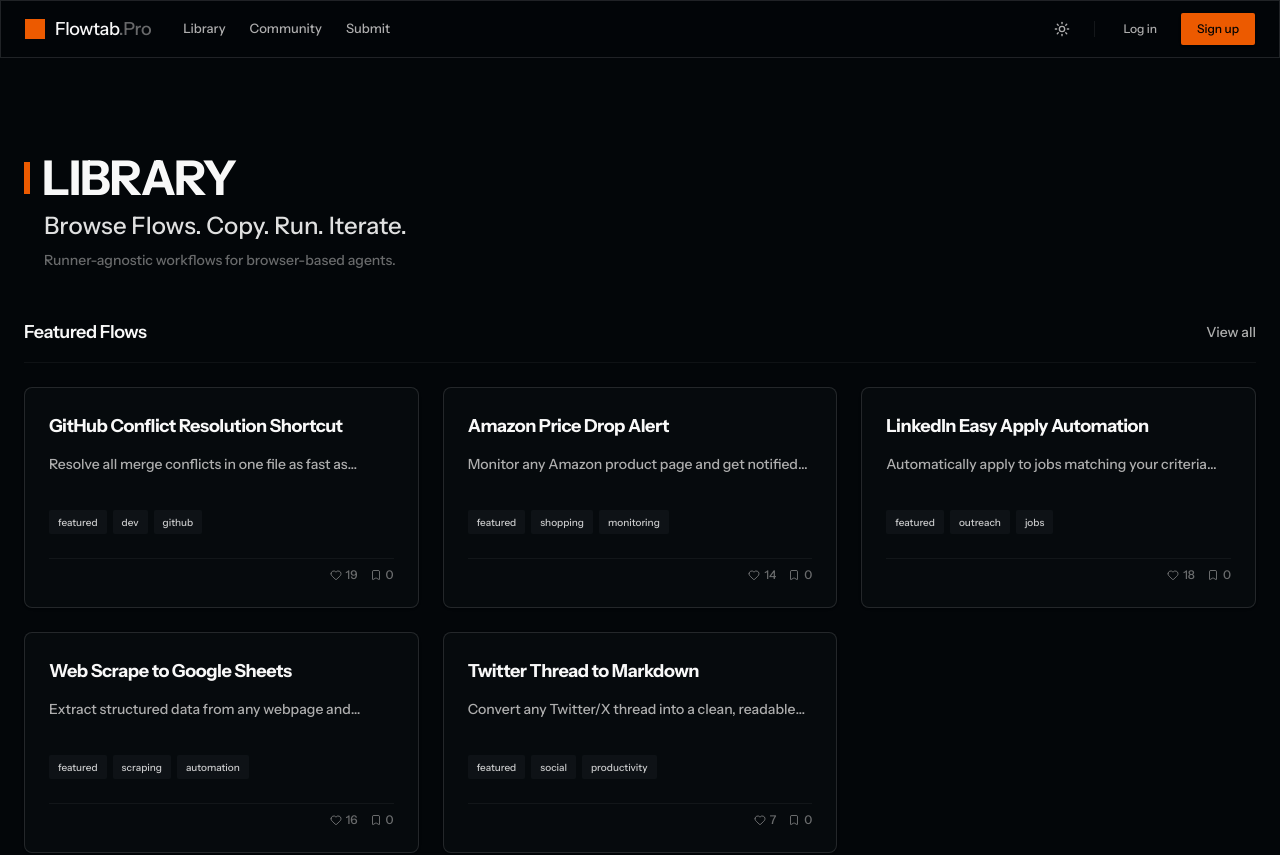
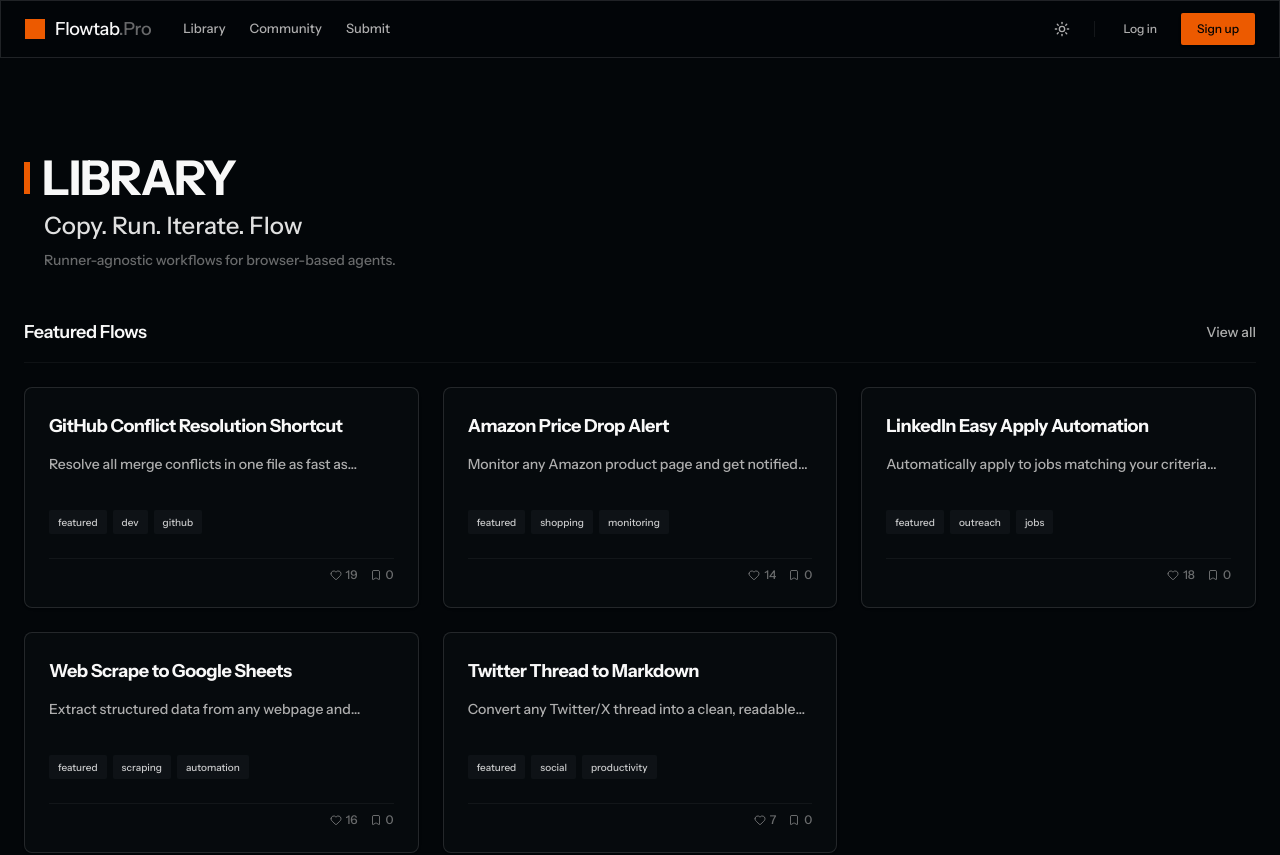
Before and after one commit to coldshalamov/Flowtab.Pro, a Next.js app in the folder apps/web/: page /library in a window 1280 px wide. Shown: the top 855 px of the page. Built offline with nearby package versions, Linux system fonts and the light colour scheme; no server answers.

Commit message:
style: update library page tagline

```diff
--- a/apps/web/src/app/library/page.tsx
+++ b/apps/web/src/app/library/page.tsx
@@ -44,7 +44,7 @@
                             </h1>
                         </div>
                         <p className="text-xl md:text-2xl font-medium text-foreground/90 ml-5">
-                            Browse Flows. Copy. Run. Iterate.
+                            Copy. Run. Iterate. Flow
                         </p>
                         <p className="text-sm font-medium text-muted-foreground/60 ml-5">
                             Runner-agnostic workflows for browser-based agents.
```
